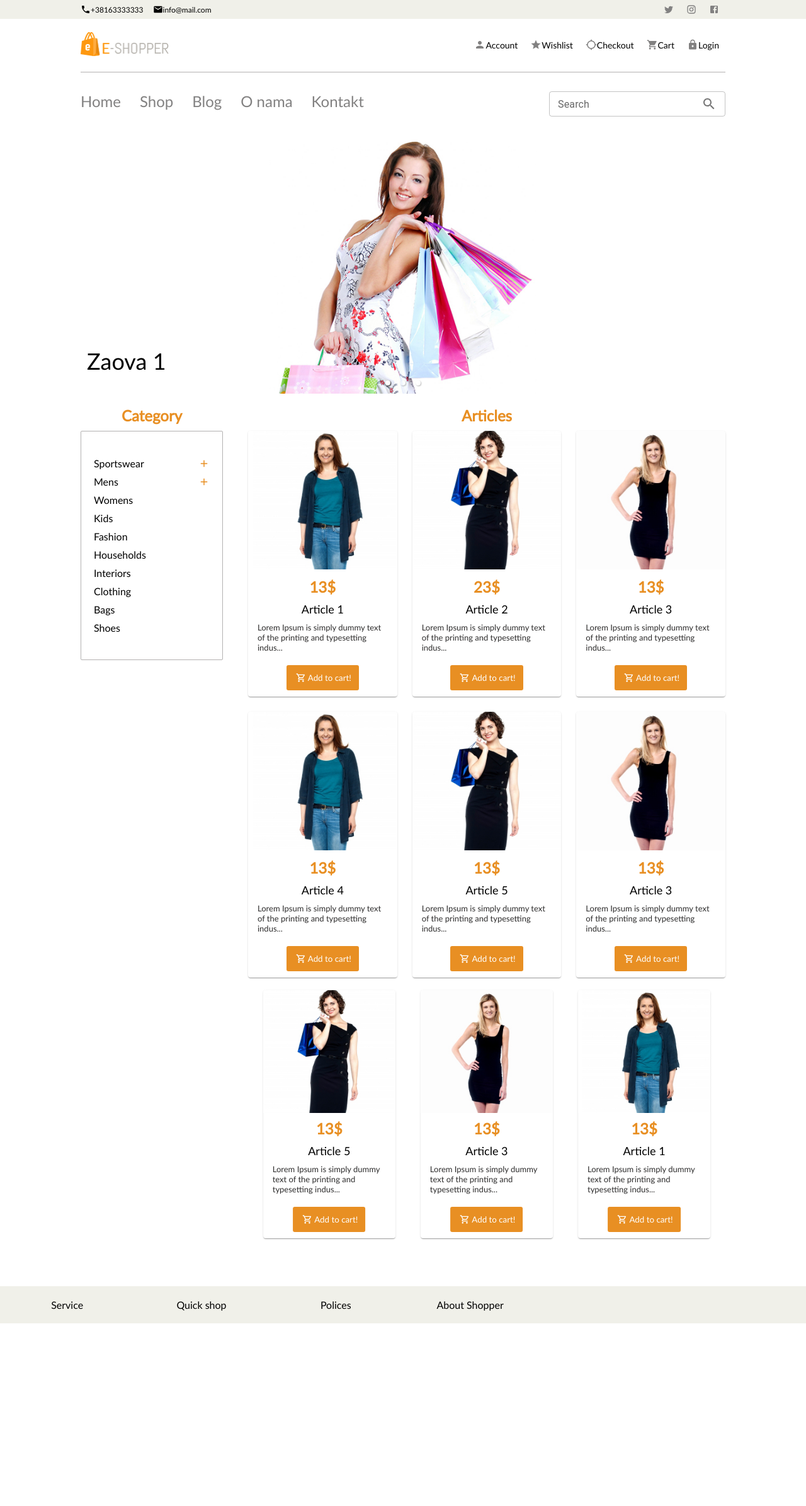
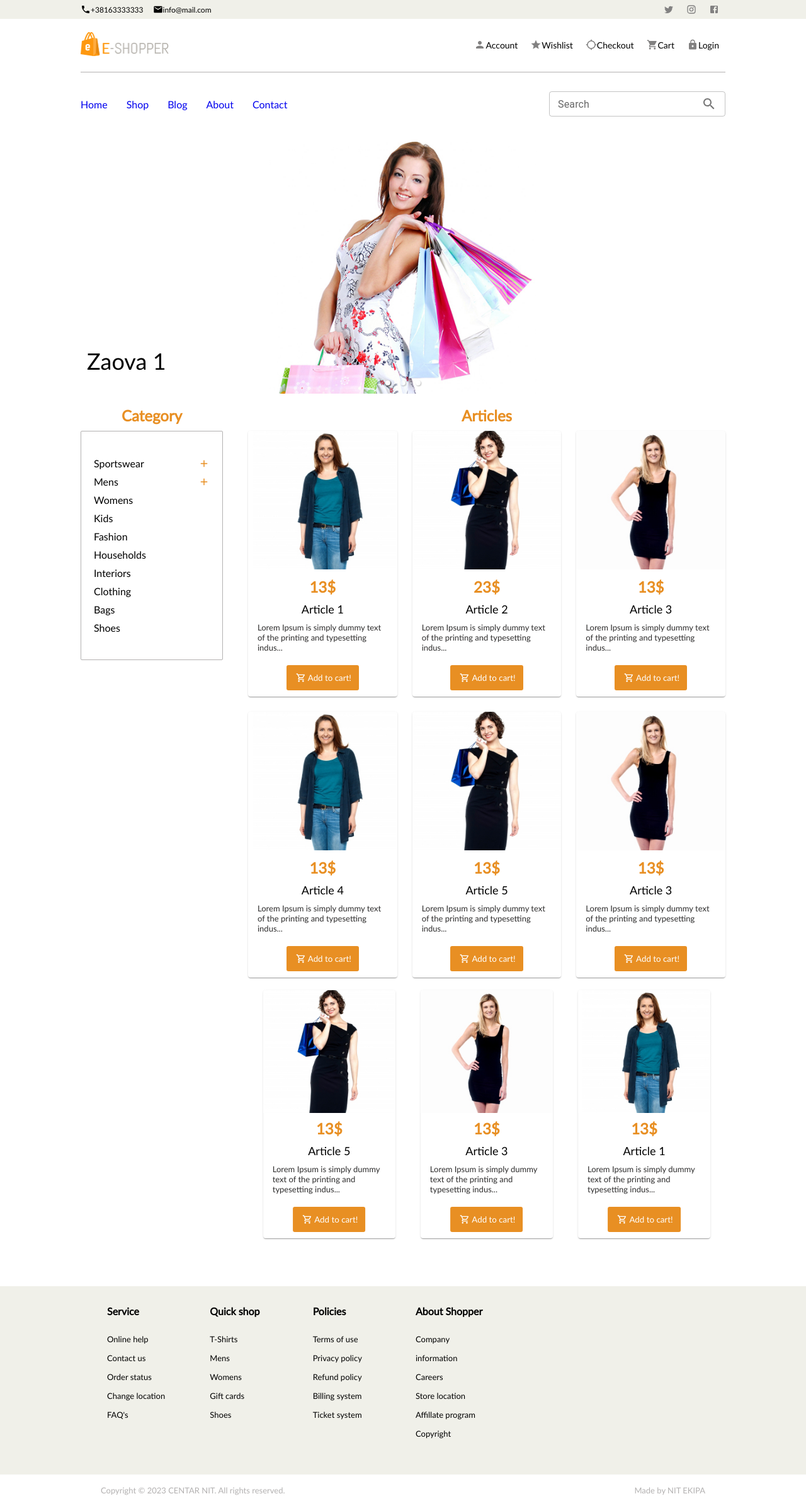
Before and after one commit to kemalkujovic/nitshop, a React (Create React App) app: page / in a window 1280 px wide. Shown: the whole page at 63% size. Before the commit the page ends 2101 px from the top, so only its background shows below. Built offline with nearby package versions, Linux system fonts and the light colour scheme.

Commit message:
add footer && linkBar

```diff
--- /dev/null
+++ b/src/Screens/AboutScreen/AboutScreen.jsx
@@ -0,0 +1,9 @@
+import React from 'react'
+
+const AboutScreen = () => {
+  return (
+    <div>AboutScreen</div>
+  )
+}
+
+export default AboutScreen
--- /dev/null
+++ b/src/Screens/BlogScreen/BlogScreen.jsx
@@ -0,0 +1,7 @@
+import React from "react";
+
+const BlogScreen = () => {
+  return <div>BlogScreen</div>;
+};
+
+export default BlogScreen;
--- /dev/null
+++ b/src/Screens/ContactScreen/ContactScreen.jsx
@@ -0,0 +1,9 @@
+import React from 'react'
+
+const ContactScreen = () => {
+  return (
+    <div>ContactScreen</div>
+  )
+}
+
+export default ContactScreen
--- /dev/null
+++ b/src/Templates/Footer/BottomBar.jsx
@@ -0,0 +1,32 @@
+import React from "react";
+import SimplifiedDiv from "../../components/SimplifiedDiv/SimplifiedDiv";
+import { colors, fontSize } from "../../util/theme";
+import Text from "../../components/Text/Text";
+
+const BottomBar = () => {
+  const styles = {
+    mainDiv: {
+      backgroundColor: colors.lightGray,
+      height: "30px",
+      display: "flex",
+      justifyContent: "space-between",
+      padding: "10px 160px",
+      alignItems: "center",
+    },
+    innerText: {
+      color: colors.lightGrayColor,
+      fontSize: fontSize.optimal,
+    },
+  };
+
+  return (
+    <SimplifiedDiv style={styles.mainDiv}>
+      <Text style={styles.innerText}>
+        Copyright © 2023 CENTAR NIT. All rights reserved.
+      </Text>
+      <Text style={styles.innerText}>Made by NIT EKIPA</Text>
+    </SimplifiedDiv>
+  );
+};
+
+export default BottomBar;
--- a/src/Templates/Footer/Footer.jsx
+++ b/src/Templates/Footer/Footer.jsx
@@ -1,10 +1,12 @@
 import React from "react";
 import FooterLinkBar from "./FooterLinkBar";
+import BottomBar from "./BottomBar";
 
 const Footer = () => {
   return (
     <>
       <FooterLinkBar />
+      <BottomBar />
     </>
   );
 };
--- a/src/Templates/Footer/FooterLinkBar.jsx
+++ b/src/Templates/Footer/FooterLinkBar.jsx
@@ -1,42 +1,103 @@
 import React from "react";
 import Text from "../../components/Text/Text";
 import SimplifiedDiv from "../../components/SimplifiedDiv/SimplifiedDiv";
-import { colors } from "../../util/theme";
+import { colors, fontSize, fontWeight } from "../../util/theme";
 import { Grid } from "@mui/material";
+
 const FooterLinkBar = () => {
   const styles = {
     mainHolder: {
       backgroundColor: colors.secondColor,
-      padding: "20px 0px",
+      padding: "20px 150px",
     },
     headingText: {
-      textAlign: "center",
+      textAlign: "left",
+      fontWeight: fontWeight.mediumBold,
+      color: colors.gray,
+    },
+    boxHolder: {
+      textAlign: "left",
+      padding: "10px 20px",
+    },
+    innerBoxHolder: {
+      textAlign: "left",
+      padding: "20px 0px",
+      lineHeight: "30px",
+    },
+    innerBoxText: {
+      fontSize: fontSize.optimal,
+      color: colors.gray,
     },
   };
+
+  const FirstRow = () => (
+    <SimplifiedDiv style={styles.innerBoxHolder}>
+      <Text style={styles.innerBoxText}>Online help</Text>
+      <Text style={styles.innerBoxText}>Contact us</Text>
+      <Text style={styles.innerBoxText}>Order status</Text>
+      <Text style={styles.innerBoxText}>Change location</Text>
+      <Text style={styles.innerBoxText}>FAQ's</Text>
+    </SimplifiedDiv>
+  );
+
+  const SecondRow = () => (
+    <SimplifiedDiv style={styles.innerBoxHolder}>
+      <Text style={styles.innerBoxText}>T-Shirts</Text>
+      <Text style={styles.innerBoxText}>Mens</Text>
+      <Text style={styles.innerBoxText}>Womens</Text>
+      <Text style={styles.innerBoxText}>Gift cards</Text>
+      <Text style={styles.innerBoxText}>Shoes</Text>
+    </SimplifiedDiv>
+  );
+
+  const ThirdRow = () => (
+    <SimplifiedDiv style={styles.innerBoxHolder}>
+      <Text style={styles.innerBoxText}>Terms of use</Text>
+      <Text style={styles.innerBoxText}>Privacy policy</Text>
+      <Text style={styles.innerBoxText}>Refund policy</Text>
+      <Text style={styles.innerBoxText}>Billing system</Text>
+      <Text style={styles.innerBoxText}>Ticket system</Text>
+    </SimplifiedDiv>
+  );
+
+  const FourthRow = () => (
+    <SimplifiedDiv style={styles.innerBoxHolder}>
+      <Text style={styles.innerBoxText}>Company information</Text>
+      <Text style={styles.innerBoxText}>Careers</Text>
+      <Text style={styles.innerBoxText}>Store location</Text>
+      <Text style={styles.innerBoxText}>Affillate program</Text>
+      <Text style={styles.innerBoxText}>Copyright</Text>
+    </SimplifiedDiv>
+  );
+
   return (
     <SimplifiedDiv style={styles.mainHolder}>
-      <Grid container direction="row">
-        <Grid item lg={2} md={2}>
-          <SimplifiedDiv>
+      <Grid container direction='row'>
+        <Grid item md={2} lg={2}>
+          <SimplifiedDiv style={styles.boxHolder}>
             <Text style={styles.headingText}>Service</Text>
+            <FirstRow />
           </SimplifiedDiv>
         </Grid>
-        <Grid item lg={2} md={2}>
-          <SimplifiedDiv>
+        <Grid item md={2} lg={2}>
+          <SimplifiedDiv style={styles.boxHolder}>
             <Text style={styles.headingText}>Quick shop</Text>
+            <SecondRow />
           </SimplifiedDiv>
         </Grid>
-        <Grid item lg={2} md={2}>
-          <SimplifiedDiv>
-            <Text style={styles.headingText}>Polices</Text>
+        <Grid item md={2} lg={2}>
+          <SimplifiedDiv style={styles.boxHolder}>
+            <Text style={styles.headingText}>Policies</Text>
+            <ThirdRow />
           </SimplifiedDiv>
         </Grid>
-        <Grid item lg={2} md={2}>
-          <SimplifiedDiv>
+        <Grid item md={2} lg={2}>
+          <SimplifiedDiv style={styles.boxHolder}>
             <Text style={styles.headingText}>About Shopper</Text>
+            <FourthRow />
           </SimplifiedDiv>
         </Grid>
-        <Grid item lg={2} md={2}></Grid>
+        <Grid item md={2} lg={2}></Grid>
       </Grid>
     </SimplifiedDiv>
   );
--- a/src/Templates/Navigation/LinkBar.jsx
+++ b/src/Templates/Navigation/LinkBar.jsx
@@ -1,91 +1,91 @@
-import React, { useState } from "react";
 import { Grid } from "@mui/material";
 import CustomDiv from "../../components/CustomDiv/CustomDiv";
+import SimplifiedDiv from "../../components/SimplifiedDiv/SimplifiedDiv";
+import Text from "../../components/Text/Text";
 import { colors, fontFamily, fontSize } from "../../util/theme";
 import TextField from "@mui/material/TextField";
+import SearchIcon from "@mui/icons-material/Search";
 import InputAdornment from "@mui/material/InputAdornment";
-import SearchIcon from "@mui/icons-material/Search";
-import Text from "../../components/Text/Text";
-import SimplifiedDiv from "../../components/SimplifiedDiv/SimplifiedDiv";
+import MenuIcon from "@mui/icons-material/Menu";
+import { useState } from "react";
+import { Link } from "react-router-dom";
 import { getScreenWidth } from "../../util/helper";
-import MenuIcon from "@mui/icons-material/Menu";
-import { Link } from "react-router-dom";
-
 const styles = {
   navBar: {
     display: "flex",
     gap: "30px",
+    height: "40px",
     alignItems: "center",
-    height: "30px",
   },
   hamburgerButton: {
     display: "grid",
     border: "1px solid",
     borderColor: colors.accentColor,
     borderRadius: "5px",
-    widht: "38px",
+    width: "38px",
     height: "38px",
-    alignItems: "center",
     alignContent: "center",
     placeContent: "center",
     backgroundColor: "white",
   },
   linkMenu: {
-    backgroundColor: colors.grayColor,
+    backgroundColor: colors.gray,
     textAlign: "left",
     padding: "10px 20px",
+    margin: "15px 0px",
   },
   links: {
     padding: "10px 0px",
     fontSize: fontSize.normal,
     color: colors.white,
-    fontFamily: fontFamily.MontserratBlack,
+    fontFamily: fontFamily.LatoItalic,
   },
-  linkLG: {
-    fontFamily: fontFamily.latoRegular,
-    fontSize: fontSize.large,
-    color: colors.grayColor,
+  linksLG: {
+    fontFamily: fontFamily.LatoRegular,
+    fontSize: fontSize.normal,
+    color: colors.gray,
   },
 };
-const LinkBar = (props) => {
+
+const LinkBar = () => {
   const screenWidth = getScreenWidth();
+
   const [isOpen, setIsOpen] = useState(false);
+
   const LinkBarLG = () => (
-    <>
-      <CustomDiv
-        bgColor="white"
-        width="100%"
-        height="auto"
-        border="0px"
-        display="flex"
-        padding="0px 10%"
-      >
-        <Grid container direction="row">
-          <Grid item lg={6} display="flex">
+    <CustomDiv display='flex' padding='0px 10%' width='100%'>
+      <Grid container direction='row'>
+        <Grid item sm={6} md={6} lg={6}>
           <SimplifiedDiv style={styles.navBar}>
-              <Link to='/' style={styles.linkLG}>Home</Link>
-              <Link to="/shop" style={styles.linkLG}>
+            <Link to='/' style={styles.linksLG}>
+              Home
+            </Link>
+            <Link to='/shop' style={styles.linksLG}>
               Shop
             </Link>
-              <Link style={styles.linkLG}>Blog</Link>
-              <Link style={styles.linkLG}>O nama</Link>
-              <Link style={styles.linkLG}>Kontakt</Link>
+            <Link to='/blog' style={styles.linksLG}>
+              Blog
+            </Link>
+            <Link to='/about' style={styles.linksLG}>
+              About
+            </Link>
+            <Link to='/contact' style={styles.linksLG}>
+              Contact
+            </Link>
           </SimplifiedDiv>
         </Grid>
-          <Grid item lg={6}>
+        <Grid item sm={6} md={6} lg={6}>
           <CustomDiv
-              display="flex"
-              alignItems="center"
-              justifyContent="flex-end"
-              height="100%"
+            display='flex'
+            alignItems='center'
+            justifyContent='flex-end'
           >
-              {/* <SearchBar /> */}
             <TextField
-                size="small"
-                label="Search"
+              size='small'
+              label='Search'
               InputProps={{
                 endAdornment: (
-                    <InputAdornment position="end">
+                  <InputAdornment position='end'>
                     <SearchIcon />
                   </InputAdornment>
                 ),
@@ -95,7 +95,6 @@
         </Grid>
       </Grid>
     </CustomDiv>
-    </>
   );
 
   const LinkBarSM = ({ open }) => (
@@ -110,16 +109,15 @@
         style={{
           display: "flex",
           alignItems: "center",
-          margin: "15px 0px",
         }}
       >
         <Grid item xs={6} sm={6} md={6}>
           <TextField
-            size="small"
-            label="Search"
+            size='small'
+            label='Search'
             InputProps={{
               endAdornment: (
-                <InputAdornment position="end">
+                <InputAdornment position='end'>
                   <SearchIcon />
                 </InputAdornment>
               ),
@@ -135,8 +133,8 @@
             }}
           >
             <button
+              style={styles.hamburgerButton}
               onClick={() => setIsOpen(!isOpen)}
-              style={styles.hamburgerButton}
             >
               <MenuIcon
                 style={{
```
Also changed, not shown: src/App.jsx (+16 -0 lines). Lines whose indentation alone changed are shown as unchanged.
